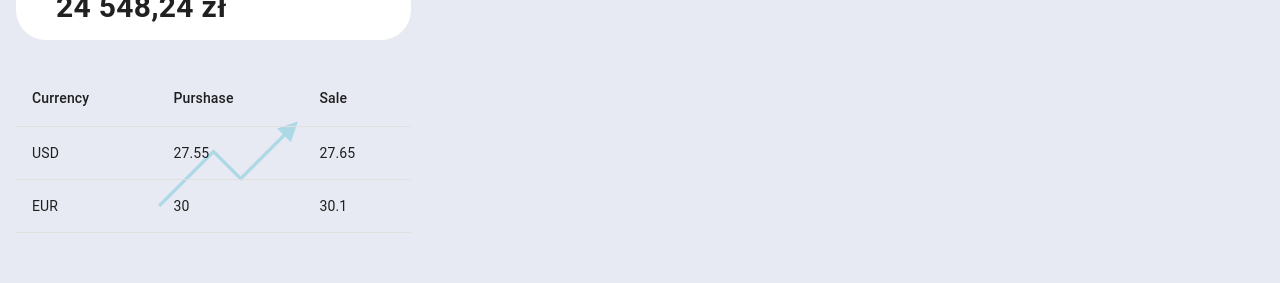
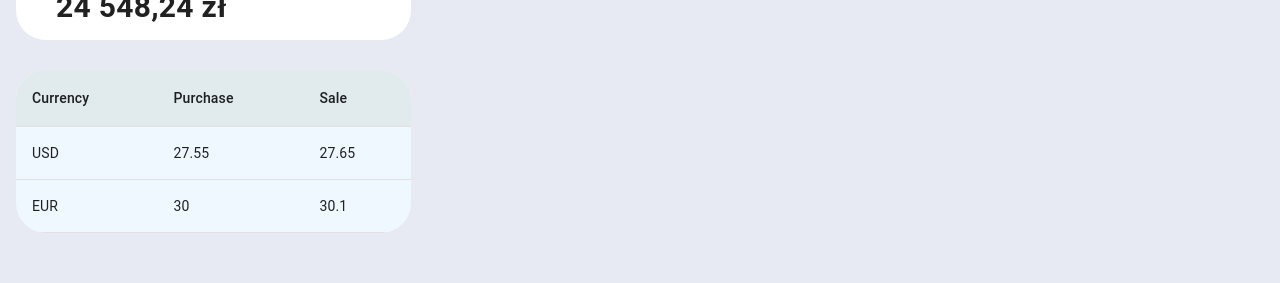
Before and after one commit to AMichalMurawski/wallet-app, a React (Create React App) app: page /wallet/home in a window 1280 px wide. Shown: the part 267-550 px from the top of the page. Built offline with nearby package versions, Linux system fonts and the light colour scheme; the HTML template or start-up script is replaced by a standard one.

Commit message:
currency background

```diff
--- a/src/components/dashboard/Currency.jsx
+++ b/src/components/dashboard/Currency.jsx
@@ -10,6 +10,7 @@ import {
 } from '@mui/material';
 import { useMediaMui } from '../../hooks';
 import { currencyData } from '../../devUtils';
+import { IconSVG } from '../icons/IconSVG';
 
 const columns = currencyData => {
   const data = currencyData[0];
@@ -36,6 +37,9 @@ export const Currency = () => {
           : '280px',
         overflow: 'hidden',
         position: 'relative',
+        overflow: 'hidden',
+        backgroundColor: '#F0F8FF',
+        borderRadius: '30px',
       }}
     >
       <Box
@@ -48,38 +52,14 @@ export const Currency = () => {
           zIndex: -1,
         }}
       >
-        <svg
-          xmlns="http://www.w3.org/2000/svg"
-          viewBox="0 0 300 300"
-          width="100%"
-          height="100%"
-        >
-          <polyline
-            points="50,250 150,150 200,200 300,100"
-            fill="none"
-            stroke="lightblue"
-            strokeWidth="2%"
-            markerEnd="url(#blue-arrow)"
-          />
-
-          <defs>
-            <marker
-              id="blue-arrow"
-              viewBox="0 0 10 10"
-              refX="8"
-              refY="5"
-              markerWidth="6"
-              markerHeight="6"
-              orient="auto"
-            >
-              <path d="M 0 0 L 10 5 L 0 10 z" fill="lightblue" />
-            </marker>
-          </defs>
-        </svg>
+        <IconSVG
+          name="diagram"
+          sx={{ width: '100%', height: '100%' }}
+        ></IconSVG>
       </Box>
       <TableContainer sx={{ maxHeight: 440 }}>
         <Table stickyHeader>
-          <TableHead>
+          <TableHead sx={{ backgroundColor: '#E1EBEE' }}>
             <TableRow>
               {columns(currencyData).map(column => (
                 <TableCell
--- a/src/devUtils/currencyData.js
+++ b/src/devUtils/currencyData.js
@@ -1,12 +1,12 @@
 export const currencyData = [
   {
     currency: 'USD',
-    purshase: 27.55,
+    purchase: 27.55,
     sale: 27.65,
   },
   {
     currency: 'EUR',
-    purshase: 30.0,
+    purchase: 30.0,
     sale: 30.1,
   },
 ];
```
Also changed, not shown: src/images/icons.svg.
